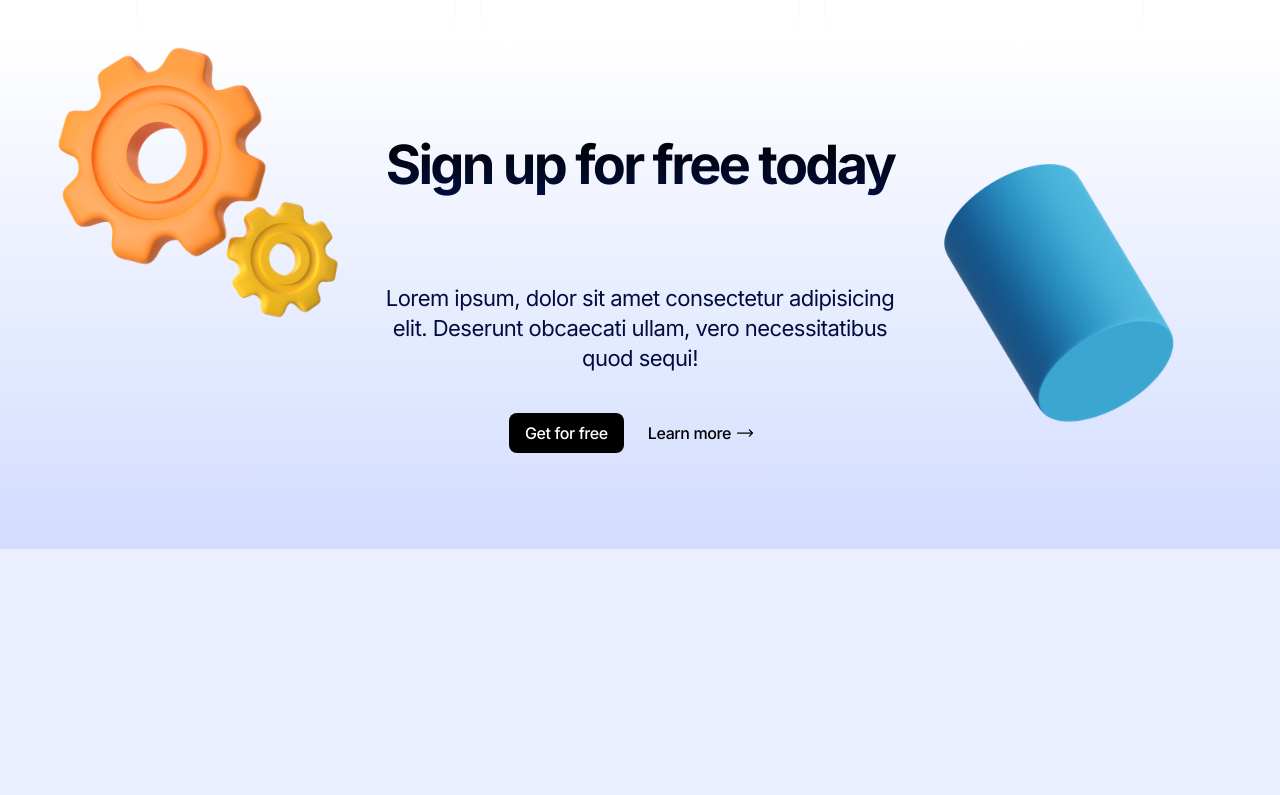
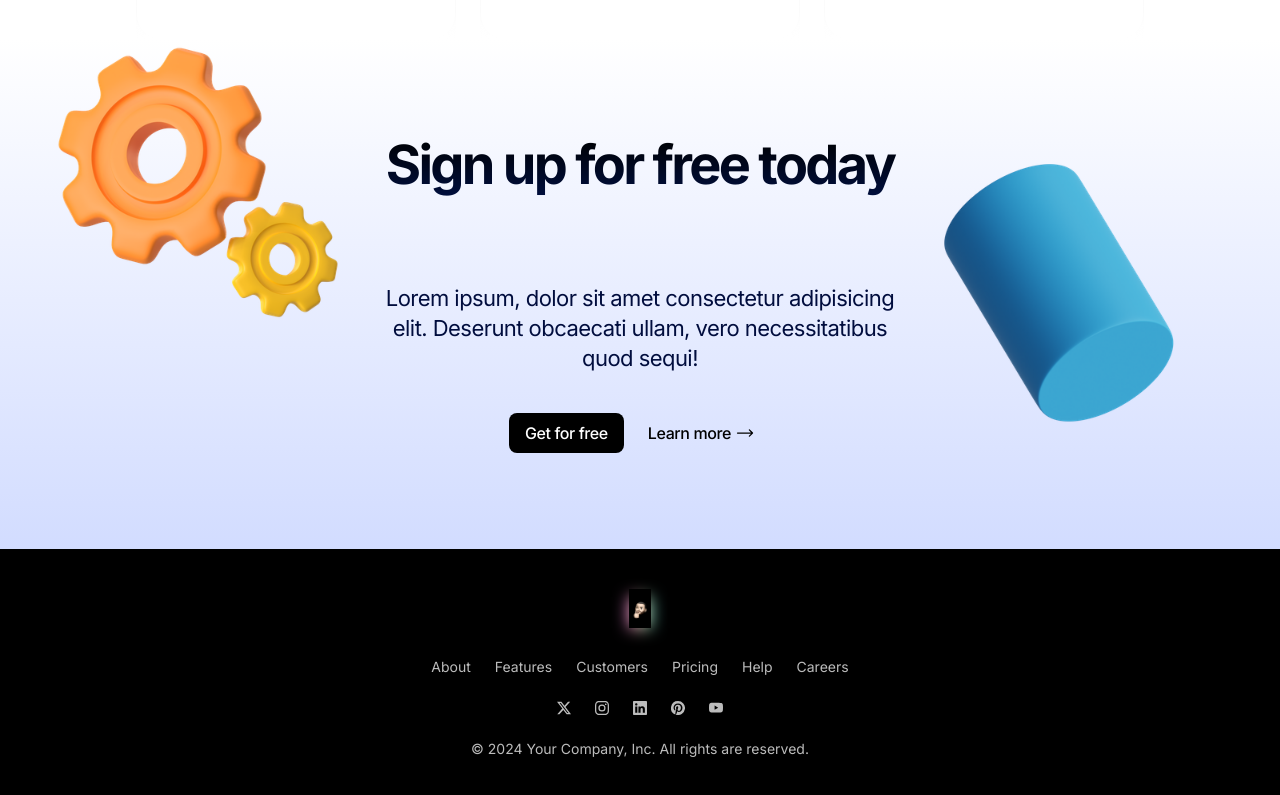
Before and after one commit to Cesare10-dev/landingpagentf, a Next.js app: page / in a window 1280 px wide. Shown: the part 4310-5105 px from the top of the page. Before the commit the page ends 4859 px from the top, so only its background shows below. Built offline with nearby package versions, Linux system fonts and the light colour scheme.

Commit message:
footer done

```diff
--- a/package.json
+++ b/package.json
@@ -15,6 +15,7 @@
     "next": "14.2.5",
     "react": "^18",
     "react-dom": "^18",
+    "react-icons": "^5.2.1",
     "tailwind-merge": "^2.4.0"
   },
   "devDependencies": {
--- a/src/app/page.tsx
+++ b/src/app/page.tsx
@@ -1,4 +1,5 @@
 import CallToAction from "@/components/CallToAction";
+import Footer from "@/components/Footer";
 import Header from "@/components/Header";
 import { Hero } from "@/components/Hero";
 import LogoTicker from "@/components/LogoTicker";
@@ -16,6 +17,7 @@
       <Pricing />
       <Testimonials />
       <CallToAction />
+      <Footer />
     </div>
   );
 }
--- /dev/null
+++ b/src/components/Footer.tsx
@@ -0,0 +1,42 @@
+import Logo from "@/assets/img1.png";
+import Image from "next/image";
+import {
+  BsTwitterX,
+  BsInstagram,
+  BsYoutube,
+  BsLinkedin,
+  BsPinterest,
+} from "react-icons/bs";
+
+const Footer = () => {
+  return (
+    <footer className="bg-black text-[#BCBCBC] py-10 text-sm text-center">
+      <div className="container">
+        <div className="inline-flex relative before:content-[''] before:top-2 before:bottom-0 before:blur before:w-full before:bg-[linear-gradient(to_right,#F87BFF,#FB92CF,#FFDD9B,#C2F0B1,#2FD8FE)] before:absolute">
+          <Image src={Logo} alt="logo" height={40} className="relative" />
+        </div>
+        <nav className="flex flex-col md:flex-row md:justify-center mt-6 gap-6">
+          <a href="#">About</a>
+          <a href="#">Features</a>
+          <a href="#">Customers</a>
+          <a href="#">Pricing</a>
+          <a href="#">Help</a>
+          <a href="#">Careers</a>
+        </nav>
+
+        <div className="flex justify-center gap-6 mt-6">
+          <BsTwitterX />
+          <BsInstagram />
+          <BsLinkedin />
+          <BsPinterest />
+          <BsYoutube />
+        </div>
+        <p className="mt-6">
+          &copy; 2024 Your Company, Inc. All rights are reserved.
+        </p>
+      </div>
+    </footer>
+  );
+};
+
+export default Footer;
```
Also changed, not shown: 1 other file (tests, documents, lock files or other folders).
